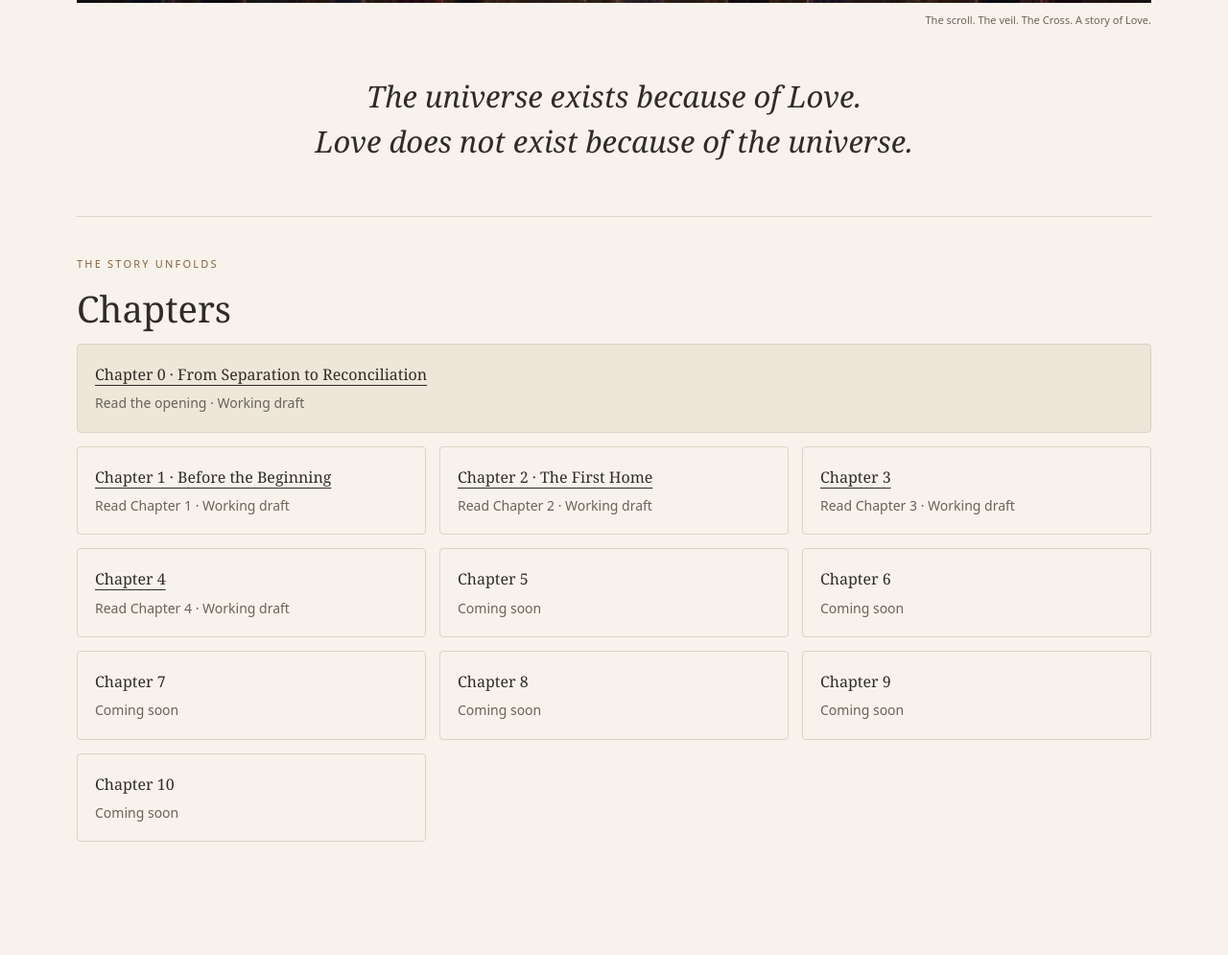
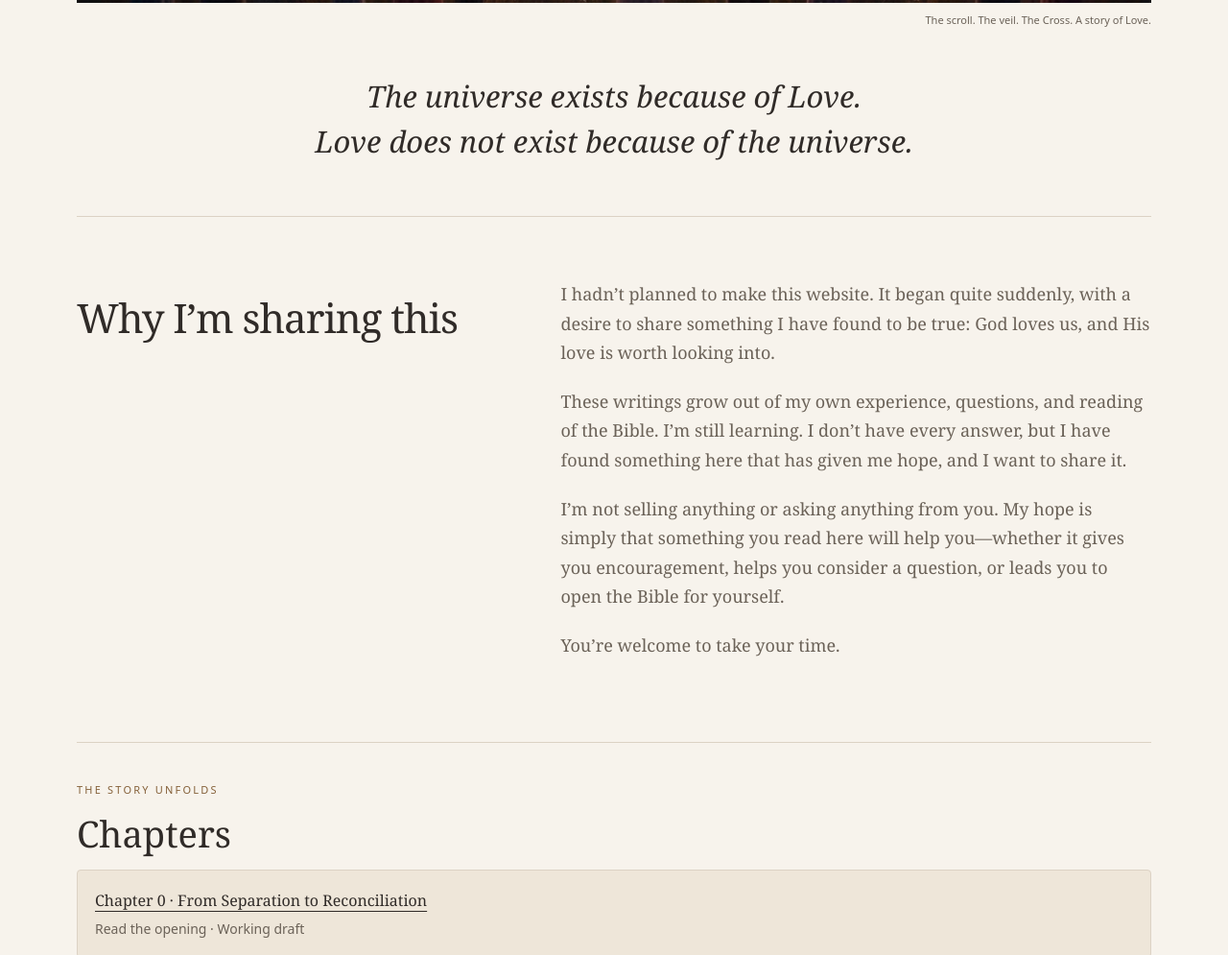
Before and after one commit to SambolusThomas/SambolusThomas.github.io, a plain HTML site: page index.html in a window 1280 px wide. Shown: the part 1100-2095 px from the top of the page at 96% size. Drawn offline with Linux system fonts and the light colour scheme.

Commit message:
Add personal welcome note explaining why the writings are shared

```diff
--- a/index.html
+++ b/index.html
@@ -14,6 +14,7 @@
 <section class="intro" aria-labelledby="title"><div class="eyebrow">Christ at the center · Love at the beginning</div><h1 id="title">The Greatest Love<br>Story Ever Told</h1><p class="lede">A place to consider the love of God, revealed in Jesus Christ.</p><a class="begin" href="writings/chapter-0.html">Begin reading · Chapter 0</a></section>
 <figure class="hero"><img src="assets/love-story.jpeg" width="1408" height="768" alt="A luminous cross beneath an open scroll, with a parted veil and people gathered under a star-filled sky."><figcaption>The scroll. The veil. The Cross. A story of Love.</figcaption></figure>
 <blockquote>The universe exists because of Love.<span>Love does not exist because of the universe.</span></blockquote>
+<section class="writing" id="why-im-sharing" aria-labelledby="why-title"><div><h2 id="why-title">Why I’m sharing this</h2></div><div><p>I hadn’t planned to make this website. It began quite suddenly, with a desire to share something I have found to be true: God loves us, and His love is worth looking into.</p><p>These writings grow out of my own experience, questions, and reading of the Bible. I’m still learning. I don’t have every answer, but I have found something here that has given me hope, and I want to share it.</p><p>I’m not selling anything or asking anything from you. My hope is simply that something you read here will help you—whether it gives you encouragement, helps you consider a question, or leads you to open the Bible for yourself.</p><p>You’re welcome to take your time.</p></div></section>
 <section id="chapters" aria-labelledby="chapters-title"><div class="eyebrow">The story unfolds</div><h2 id="chapters-title">Chapters</h2><ol class="chapter-list" start="0"><li class="available"><a href="writings/chapter-0.html">Chapter 0 · From Separation to Reconciliation</a><span>Read the opening · Working draft</span></li><li><a href="writings/chapter-1.html">Chapter 1 · Before the Beginning</a><span>Read Chapter 1 · Working draft</span></li><li><a href="writings/chapter-2.html">Chapter 2 · The First Home</a><span>Read Chapter 2 · Working draft</span></li><li><a href="writings/chapter-3.html">Chapter 3</a><span>Read Chapter 3 · Working draft</span></li><li><a href="writings/chapter-4.html">Chapter 4</a><span>Read Chapter 4 · Working draft</span></li><li>Chapter 5<span>Coming soon</span></li><li>Chapter 6<span>Coming soon</span></li><li>Chapter 7<span>Coming soon</span></li><li>Chapter 8<span>Coming soon</span></li><li>Chapter 9<span>Coming soon</span></li><li>Chapter 10<span>Coming soon</span></li></ol></section>
 <section class="heartbeat" id="heartbeat" aria-labelledby="heartbeat-title"><img src="assets/heartbeat-transparent.png" width="1408" height="768" loading="lazy" alt="A simple black heartbeat line forming a cross on a white background."><div><div class="number">02 / THE HEARTBEAT OF HEAVEN</div><h2 id="heartbeat-title">The Heartbeat<br>of Heaven</h2><p>A heartbeat. A Cross. An invitation to consider the heart of God, revealed in Christ.</p><p><a href="writings/heartbeat-of-heaven.html">Read The Heartbeat of Heaven — Revision R-A</a></p><p class="small">Read on any screen · PDF download also available.</p></div></section>
 <section class="closing" aria-label="Welcome"><p class="blessing">May God bless you.</p><p>Welcome. Take your time, and may these writings turn your attention toward Christ.</p></section>
```
